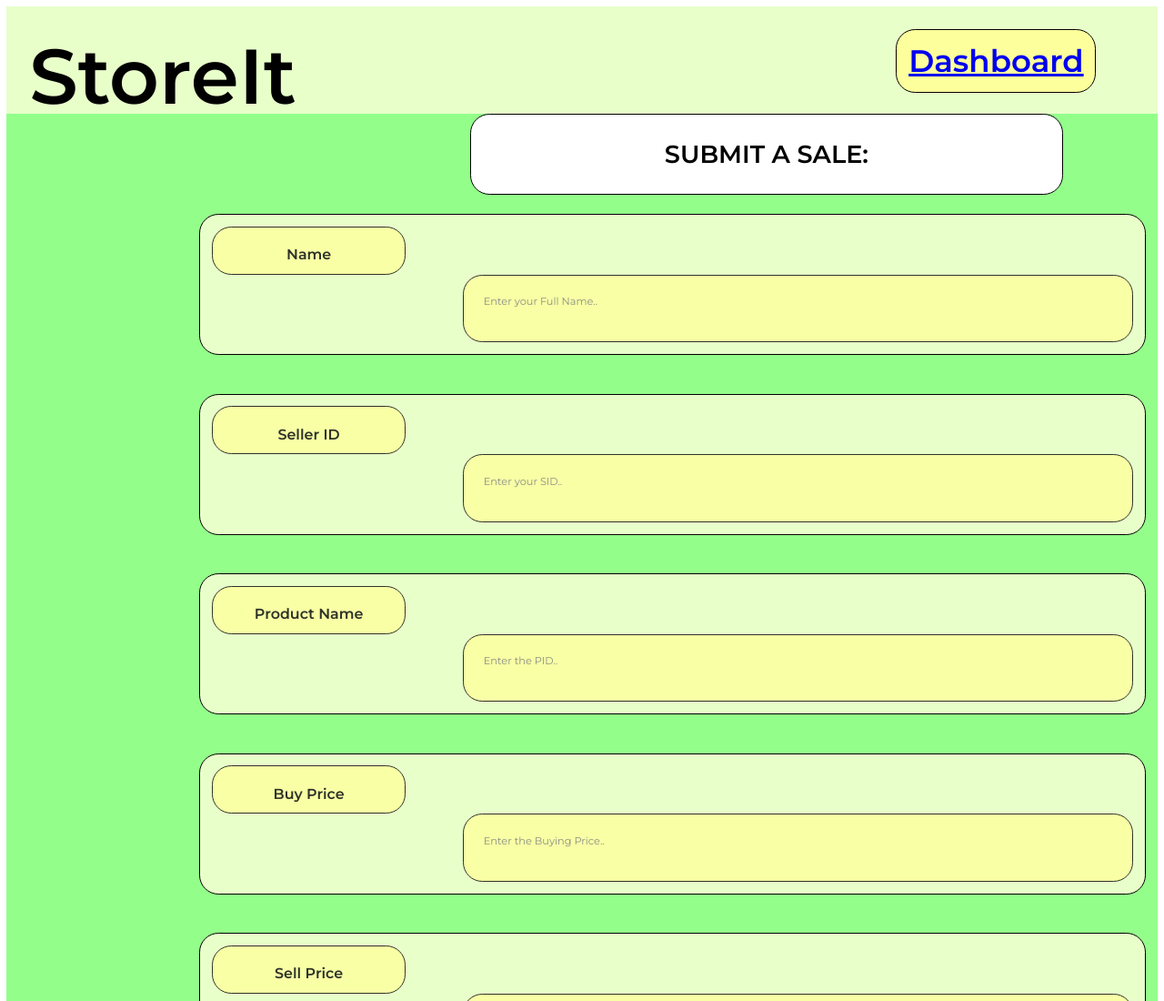
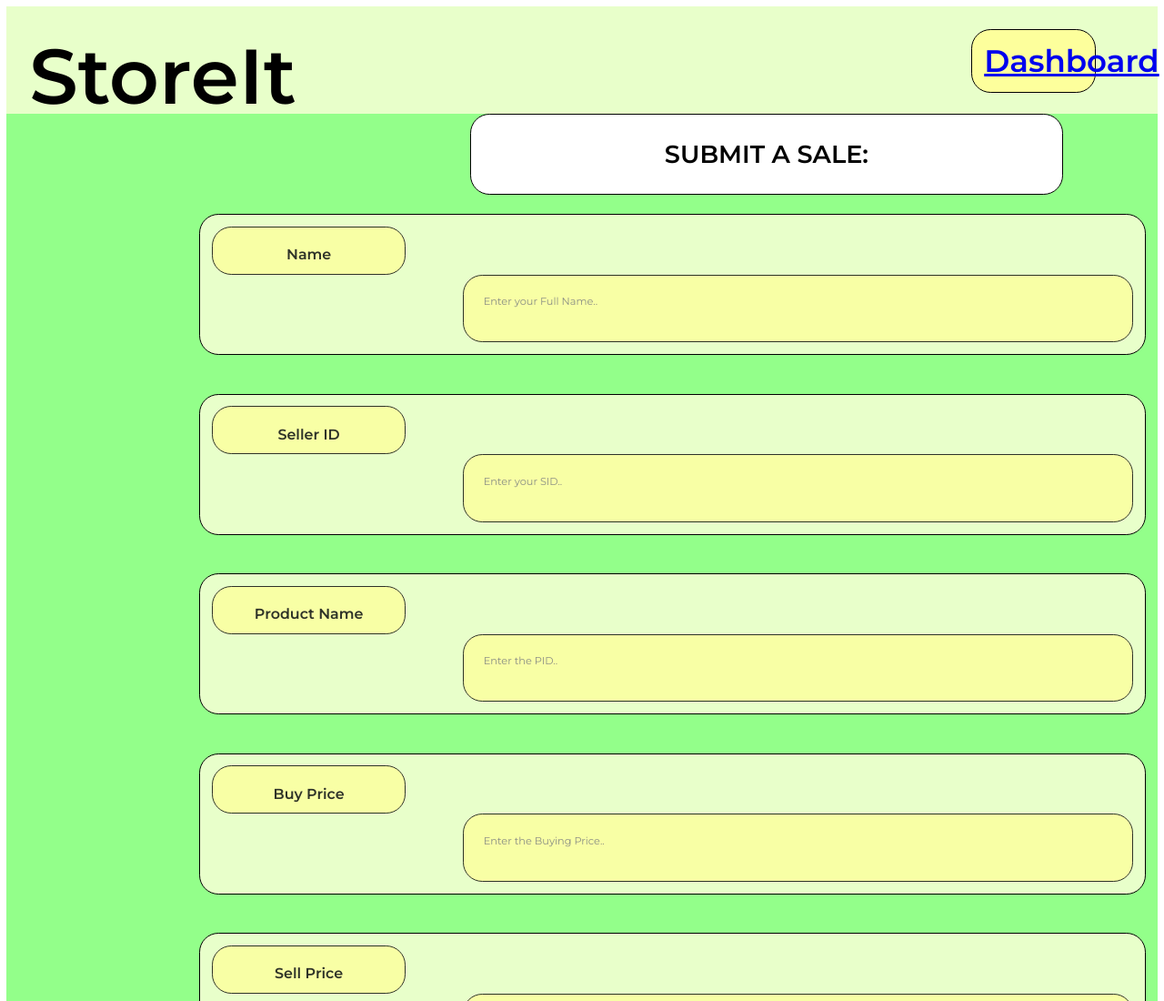
Before and after one commit to axelgeoffredo/axelgeoffredo.github.io, a plain HTML site: page submit.html in a window 1280 px wide. Shown: the top 1100 px of the page at 91% size. Drawn offline with Linux system fonts and the light colour scheme.

Commit message:
made changes to first version

```diff
--- a/assets/css/style.css
+++ b/assets/css/style.css
@@ -44,7 +44,7 @@ input[type=text] {
     border: 2px solid black;
     background-color: #FDFF9C;
     padding: 15px;
-    width: 9.5 %;
+    width: 9%;
     margin-right: 50px;
     float: right;
 }
--- a/assets/scripts/script2.js
+++ b/assets/scripts/script2.js
@@ -1,5 +1,4 @@
-
-//Create function where losses can be expanded & closed
+//Create Function for Submit button to send reply
 let submitbtn = document.getElementById("sub-btn");
 submitbtn.onclick = function() {
     alert("Your entry has been submitted. Thanks!");
```
